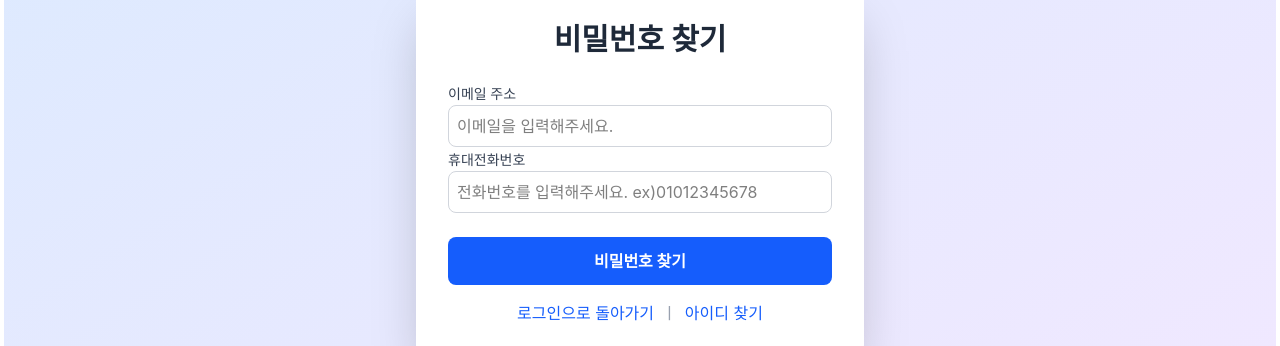
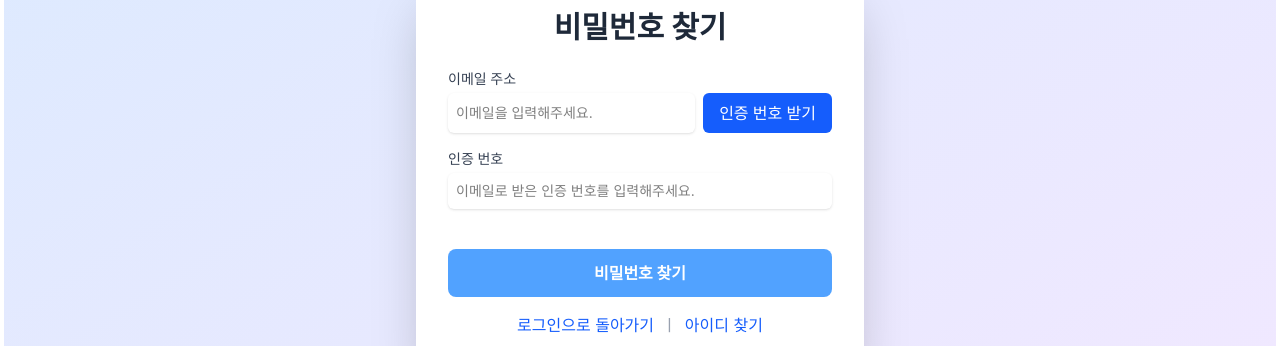
Before and after one commit to seungwb/todo-frontend, a React (Vite) app: page /auth in a window 1280 px wide. Both pictures are taken after a click on the element "비밀번호 찾기". Shown: the part 323-669 px from the top of the page. Built offline with nearby package versions, Linux system fonts and the light colour scheme; no server answers.

Commit message:
feat: PASSWORD 찾기 구현
[페이지 완료, 구현 예정]

```diff
--- a/src/apis/index.ts
+++ b/src/apis/index.ts
@@ -17,6 +17,8 @@ import {
     UpdateStateTodoResponseDto,
     UpdateTodoResponseDto
 } from "./response/todo";
+import {FindPasswordRequestDto, VerifiedNumberRequestDto} from "./request/mail";
+import {FindPasswordResponseDto, VerifiedNumberResponseDto} from "./response/mail";
 
 const DOMAIN = import.meta.env.VITE_API_URL;
 
@@ -63,6 +65,34 @@ export const findIdRequest = async (requestBody: FindIdRequestDto) => {
     const result = await axios.post(FIND_ID_URL(), requestBody)
         .then(response =>{
             const responseBody: FindIdResponseDto = response.data;
+            return responseBody;
+        }).catch(error => {
+            const responseBody: ResponseDto = error.response.data;
+            return responseBody;
+        })
+    return result;
+}
+
+const FIND_PASSWORD_URL = () => `${API_DOMAIN}/mail/send`;
+
+export const findPasswordRequest = async (requestBody: FindPasswordRequestDto) => {
+    const result = await axios.post(FIND_PASSWORD_URL(), requestBody)
+        .then(response => {
+            const responseBody: FindPasswordResponseDto = response.data;
+            return responseBody;
+        }).catch(error => {
+            const responseBody: ResponseDto = error.response.data;
+            return responseBody;
+        })
+    return result;
+}
+
+const VERIFIED_NUMBER_URL = () => `${API_DOMAIN}/mail/verified`;
+
+export const verifiedNumberRequest = async (requestBody: VerifiedNumberRequestDto) => {
+    const result = await axios.post(VERIFIED_NUMBER_URL(), requestBody)
+        .then(response => {
+            const responseBody: VerifiedNumberResponseDto = response.data;
             return responseBody;
         }).catch(error => {
             const responseBody: ResponseDto = error.response.data;
--- /dev/null
+++ b/src/apis/request/mail/find-password.request.dto.ts
@@ -0,0 +1,4 @@
+
+export default interface FindPasswordRequestDto{
+    email: string
+}
--- /dev/null
+++ b/src/apis/request/mail/index.ts
@@ -0,0 +1,7 @@
+import FindPasswordRequestDto from './find-password.request.dto';
+import VerifiedNumberRequestDto from './verified-number.request.dto';
+
+export type{
+    FindPasswordRequestDto
+    ,VerifiedNumberRequestDto
+}
--- /dev/null
+++ b/src/apis/request/mail/verified-number.request.dto.ts
@@ -0,0 +1,4 @@
+
+export default interface VerifiedNumberRequestDto{
+    number: string
+}
--- /dev/null
+++ b/src/apis/response/mail/find-password.response.dto.ts
@@ -0,0 +1,5 @@
+import ResponseDto from "../response.dto";
+
+export default interface FindPasswordResponseDto extends ResponseDto{
+
+}
--- /dev/null
+++ b/src/apis/response/mail/index.ts
@@ -0,0 +1,7 @@
+import FindPasswordResponseDto from './find-password.response.dto';
+import VerifiedNumberResponseDto from './verified-number.response.dto';
+
+export type {
+    FindPasswordResponseDto
+    ,VerifiedNumberResponseDto
+}
--- /dev/null
+++ b/src/apis/response/mail/verified-number.response.dto.ts
@@ -0,0 +1,5 @@
+import ResponseDto from "../response.dto";
+
+export default interface VerifiedNumberResponseDto extends ResponseDto{
+
+}
--- a/src/views/Authentication/index.tsx
+++ b/src/views/Authentication/index.tsx
@@ -334,24 +334,46 @@ export default function Authentication() {
 
     const FindPasswordCard = () => {
         const [email, setEmail] = useState<string>("")
-        const [phone, setPhone] = useState<string>("")
+        const [verificationCode, setVerificationCode] = useState<string>("")
+        const [isEmailSent, setIsEmailSent] = useState<boolean>(false)
         const emailRef = useRef<HTMLInputElement | null>(null)
-        const phoneRef = useRef<HTMLInputElement | null>(null)
+        const verificationCodeRef = useRef<HTMLInputElement | null>(null)
 
         const onEmailChangeHandler = (e: ChangeEvent<HTMLInputElement>) => setEmail(e.target.value)
-        const onPhoneChangeHandler = (e: ChangeEvent<HTMLInputElement>) => setPhone(e.target.value)
+        const onVerificationCodeChangeHandler = (e: ChangeEvent<HTMLInputElement>) => setVerificationCode(e.target.value)
 
         const onEmailKeyDownHandler = (e: KeyboardEvent<HTMLInputElement>) => {
-            if (e.key === "Enter") phoneRef.current?.focus()
+            if (e.key === "Enter" && !isEmailSent) {
+                onSendVerificationCodeHandler()
+            }
         }
 
-        const onPhoneKeyDownHandler = (e: KeyboardEvent<HTMLInputElement>) => {
-            if (e.key === "Enter") onFindPasswordButtonClickHandler()
+        const onVerificationCodeKeyDownHandler = (e: KeyboardEvent<HTMLInputElement>) => {
+            if (e.key === "Enter" && isEmailSent) onVerifyCodeButtonClickHandler()
         }
 
-        const onFindPasswordButtonClickHandler = () => {
-            // Implement find password logic here
-            console.log("Finding password for:", email, phone)
+        const onSendVerificationCodeHandler = () => {
+            // Email validation before sending
+            if (!/^[^\s@]+@[^\s@]+\.[^\s@]+$/.test(email)) {
+                alert("올바른 이메일 형식이 아닙니다.")
+                return
+            }
+
+            // This will be implemented by the user
+            console.log("Sending verification code to:", email)
+
+            // Disable email input after sending
+            setIsEmailSent(true)
+
+            // Focus on verification code input
+            setTimeout(() => {
+                verificationCodeRef.current?.focus()
+            }, 100)
+        }
+
+        const onVerifyCodeButtonClickHandler = () => {
+            // Implement verification logic here
+            console.log("Verifying code:", verificationCode)
         }
 
         return (
@@ -362,34 +384,69 @@ export default function Authentication() {
                 className="w-full max-w-md"
             >
                 <h2 className="text-3xl font-bold text-center text-gray-800 mb-6">비밀번호 찾기</h2>
-                <InputBox
+
+                {/* 이메일 입력 및 인증번호 받기 버튼 */}
+                <div className="mb-4">
+                    <div className="flex flex-col">
+                        <label htmlFor="email" className="block text-sm font-medium text-gray-700 mb-1">
+                            이메일 주소
+                        </label>
+                        <div className="flex gap-2">
+                            <input
                                 ref={emailRef}
-                    label="이메일 주소"
-                    type="text"
+                                id="email"
+                                type="email"
                                 placeholder="이메일을 입력해주세요."
                                 value={email}
                                 onChange={onEmailChangeHandler}
                                 onKeyDown={onEmailKeyDownHandler}
-                    errorMessage="올바른 이메일 형식이 아닙니다."
-                    onValidate={(value) => /^[^\s@]+@[^\s@]+\.[^\s@]+$/.test(value)}
-                />
-                <InputBox
-                    ref={phoneRef}
-                    label="휴대전화번호"
-                    type="text"
-                    placeholder="전화번호를 입력해주세요. ex)01012345678"
-                    value={phone}
-                    onChange={onPhoneChangeHandler}
-                    onKeyDown={onPhoneKeyDownHandler}
-                    errorMessage="올바른 전화번호 형식이 아닙니다."
-                    onValidate={(value) => /^[0-9]{11,13}$/.test(value)}
+                                disabled={isEmailSent}
+                                className={`flex-1 rounded-md border-gray-300 shadow-sm focus:border-blue-500 focus:ring-blue-500 sm:text-sm p-2 ${isEmailSent ? "bg-gray-100" : ""}`}
                             />
                             <button
-                    onClick={onFindPasswordButtonClickHandler}
-                    className="w-full bg-blue-600 text-white font-bold py-3 px-4 rounded-lg mt-6 hover:bg-blue-700 transition duration-300 ease-in-out transform hover:-translate-y-1"
+                                onClick={onSendVerificationCodeHandler}
+                                disabled={isEmailSent}
+                                className="whitespace-nowrap bg-blue-600 text-white font-medium py-2 px-4 rounded-md hover:bg-blue-700 transition duration-300 ease-in-out disabled:bg-blue-400"
+                            >
+                                인증 번호 받기
+                            </button>
+                        </div>
+                        {email && !/^[^\s@]+@[^\s@]+\.[^\s@]+$/.test(email) && (
+                            <p className="text-sm text-red-600 mt-1">올바른 이메일 형식이 아닙니다.</p>
+                        )}
+                    </div>
+                </div>
+
+                {/* 인증 번호 입력 */}
+                <div className="mb-4">
+                    <div className="flex flex-col">
+                        <label htmlFor="verificationCode" className="block text-sm font-medium text-gray-700 mb-1">
+                            인증 번호
+                        </label>
+                        <input
+                            ref={verificationCodeRef}
+                            id="verificationCode"
+                            type="text"
+                            placeholder="이메일로 받은 인증 번호를 입력해주세요."
+                            value={verificationCode}
+                            onChange={onVerificationCodeChangeHandler}
+                            onKeyDown={onVerificationCodeKeyDownHandler}
+                            className="w-full rounded-md border-gray-300 shadow-sm focus:border-blue-500 focus:ring-blue-500 sm:text-sm p-2"
+                        />
+                        {verificationCode === "" && isEmailSent && (
+                            <p className="text-sm text-red-600 mt-1">인증 번호를 입력해주세요.</p>
+                        )}
+                    </div>
+                </div>
+
+                <button
+                    onClick={onVerifyCodeButtonClickHandler}
+                    disabled={!isEmailSent}
+                    className="w-full bg-blue-600 text-white font-bold py-3 px-4 rounded-lg mt-6 hover:bg-blue-700 transition duration-300 ease-in-out transform hover:-translate-y-1 disabled:bg-blue-400 disabled:transform-none disabled:hover:-translate-y-0"
                 >
                     비밀번호 찾기
                 </button>
+
                 <div className="flex justify-center text-gray-600 mt-4">
           <span className="text-blue-600 cursor-pointer hover:underline" onClick={() => setView("sign-in")}>
             로그인으로 돌아가기
```
Lines whose indentation alone changed are shown as unchanged.
